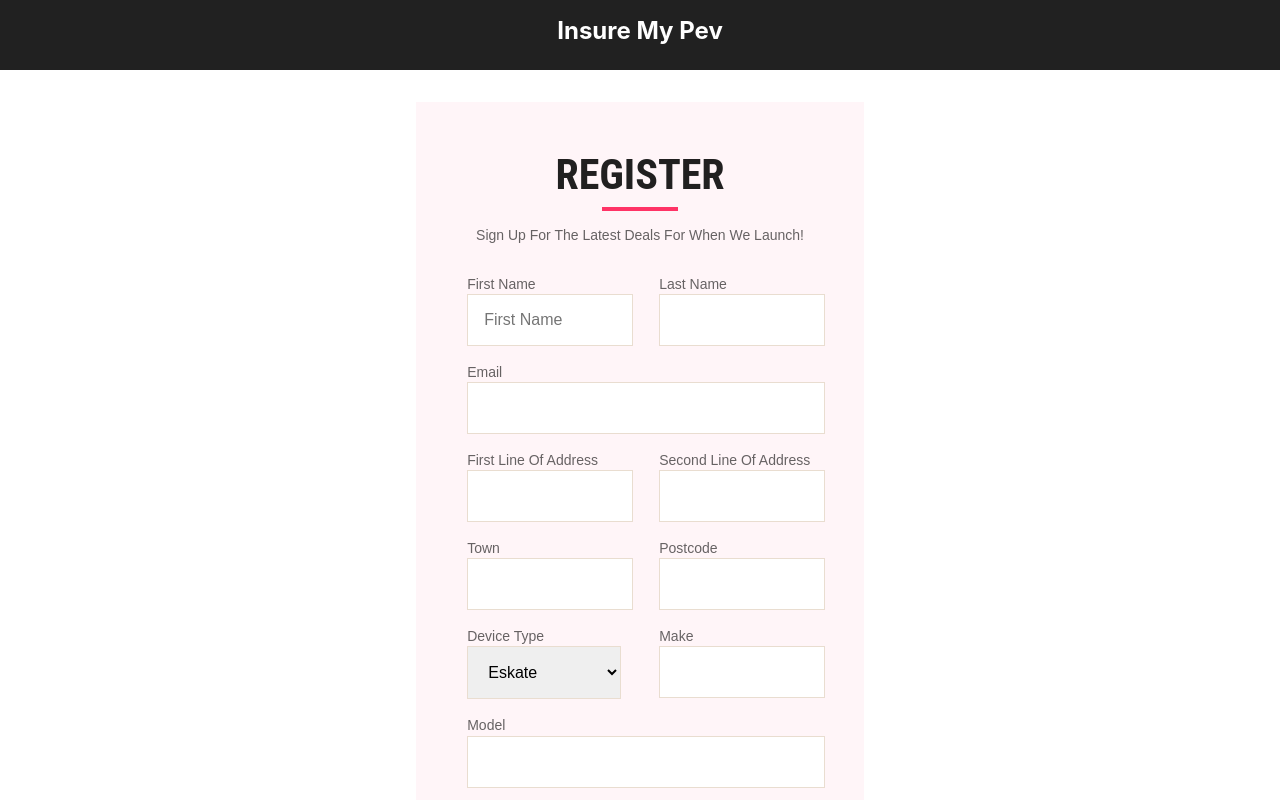
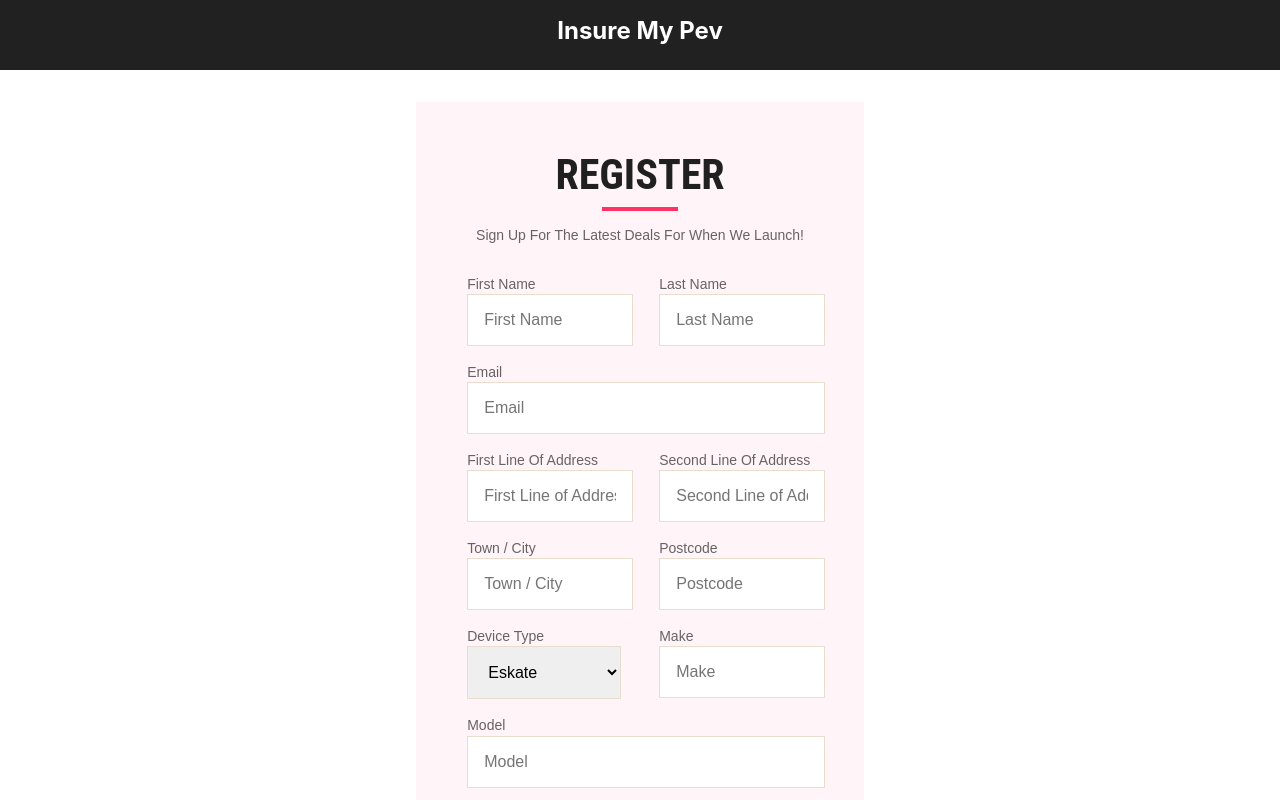
Before and after one commit to maxcramer/imp, a React (Create React App) app: page /register in a window 1280 px wide. Shown: the top 800 px of the page. Built offline with nearby package versions, Linux system fonts and the light colour scheme.

Commit message:
form working and sending all data up to db

```diff
--- a/src/components/RegisterForm/RegisterForm.js
+++ b/src/components/RegisterForm/RegisterForm.js
@@ -2,28 +2,45 @@ import React, { useState } from "react";
 import db from "../../firebase";
 import firebase from "firebase/compat/app";
 
+import { useNavigate } from "react-router-dom";
+
 import "./registerFrom.css";
 
 const RegisterForm = () => {
-  const [firstName, setFirstName] = useState("");
+  let navigate = useNavigate();
+  const [userDetails, setUserDetails] = useState({
+    firstName: "",
+    lastName: "",
+    email: "",
+    firstLineAddress: "",
+    secondLineAddress: "",
+    town: "",
+    postcode: "",
+    deviceType: "",
+    make: "",
+    model: "",
+  });
   const [message, setMessage] = useState("");
 
-  const inputHandler = (e) => {
-    setFirstName(e.target.value);
+  const handleChange = (e) => {
+    const { name, value } = e.target;
+    setUserDetails((prev) => {
+      return { ...prev, [name]: value };
+    });
   };
 
-  const submitHandler = (e) => {
+  const handleSubmit = (e) => {
     e.preventDefault();
-    if (firstName) {
+    if (userDetails) {
       db.collection("rider").add({
-        firstName: firstName,
+        userDetails: userDetails,
         time: firebase.firestore.FieldValue.serverTimestamp(),
       });
-      setFirstName("");
       setMessage("Thanks for Subscribing!");
       setTimeout(() => {
         setMessage("");
-      }, 3000);
+        navigate("/");
+      }, 2000);
     }
   };
 
@@ -37,51 +54,87 @@ const RegisterForm = () => {
             Sign up for the latest deals for when we launch!
           </p>
         </h2>
-        <form onSubmit={submitHandler}>
+        <form onSubmit={handleSubmit}>
           <div className="register_form_group">
             <div className="form_item">
               <label htmlFor="">First Name</label>
               <input
                 type="text"
                 placeholder="First Name"
-                value={firstName}
-                onChange={inputHandler}
+                name="firstName"
+                onChange={handleChange}
+                required
               />
             </div>
             <div className="form_item">
               <label htmlFor="">Last Name</label>
-              <input type="text" />
+              <input
+                type="text"
+                placeholder="Last Name"
+                name="lastName"
+                onChange={handleChange}
+                required
+              />
             </div>
           </div>
 
           <div className="form_item email">
             <label htmlFor="">Email</label>
-            <input type="email" />
+            <input
+              type="email"
+              placeholder="Email"
+              name="email"
+              onChange={handleChange}
+              required
+            />
           </div>
           <div className="register_form_group">
             <div className="form_item">
               <label htmlFor="">First Line of Address</label>
-              <input type="text" />
+              <input
+                type="text"
+                placeholder="First Line of Address"
+                name="firstLineAddress"
+                onChange={handleChange}
+                required
+              />
             </div>
             <div className="form_item">
               <label htmlFor="">Second Line of Address</label>
-              <input type="text" />
+              <input
+                type="text"
+                placeholder="Second Line of Address"
+                name="secondLineAddress"
+                onChange={handleChange}
+              />
             </div>
           </div>
           <div className="register_form_group">
             <div className="form_item">
-              <label htmlFor="">Town</label>
-              <input type="text" />
+              <label htmlFor="">Town / City</label>
+              <input
+                type="text"
+                placeholder="Town / City"
+                name="town"
+                onChange={handleChange}
+                required
+              />
             </div>
             <div className="form_item">
               <label htmlFor="">Postcode</label>
-              <input type="text" />
+              <input
+                type="text"
+                placeholder="Postcode"
+                name="postcode"
+                onChange={handleChange}
+                required
+              />
             </div>
           </div>
           <div className="register_form_group">
             <div className="form_item">
               <label htmlFor="">Device Type</label>
-              <select name="vehicle" id="vehicle">
+              <select name="deviceType" id="vehicle" onChange={handleChange}>
                 <option value="">Eskate</option>
                 <option value="">Ebike</option>
                 <option value="">EUC</option>
@@ -90,13 +143,25 @@ const RegisterForm = () => {
             </div>
             <div className="form_item">
               <label htmlFor="">Make</label>
-              <input type="text" />
+              <input
+                type="text"
+                placeholder="Make"
+                name="make"
+                onChange={handleChange}
+                required
+              />
             </div>
           </div>
 
           <div className="form_item email">
             <label htmlFor="">Model</label>
-            <input type="text" />
+            <input
+              type="text"
+              placeholder="Model"
+              name="model"
+              onChange={handleChange}
+              required
+            />
           </div>
           <button className="submit_btn">Submit</button>
           {message && <h3>{message}</h3>}
```
